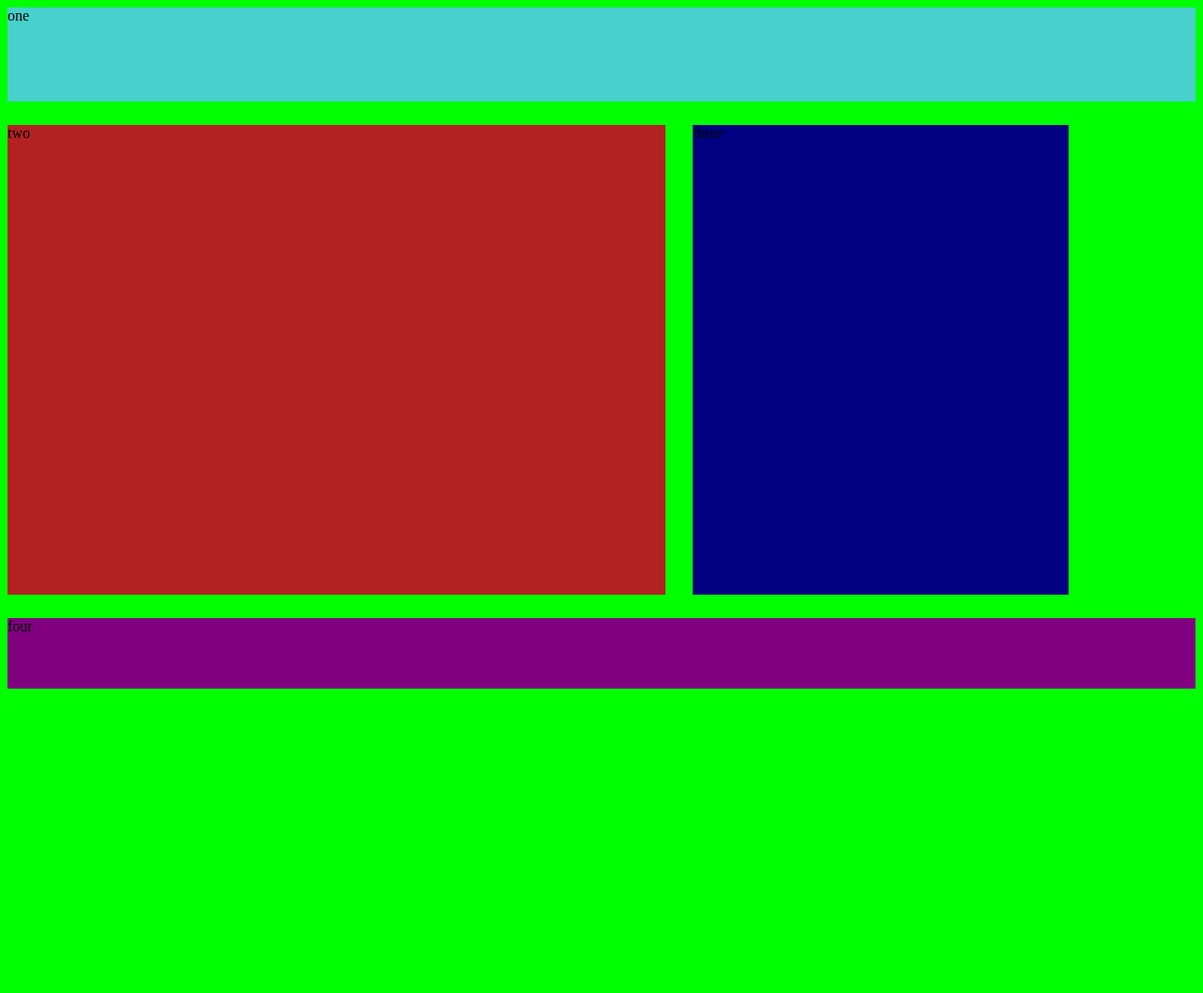
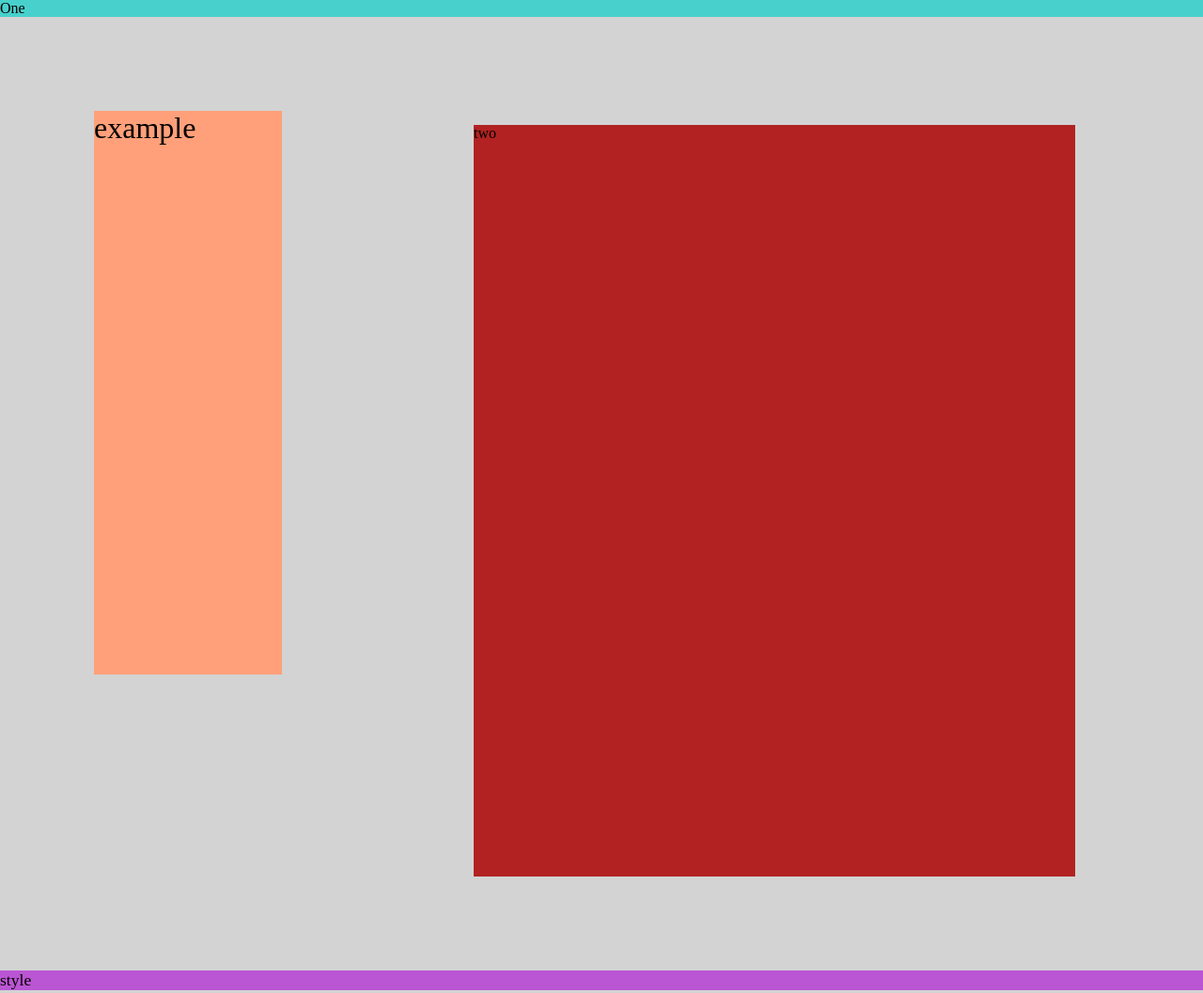
Before and after one commit to crizmartinez/layouts, a plain HTML site: page index.html in a window 1280 px wide. Shown: the top 1057 px of the page at 94% size. Before the commit the page ends 800 px from the top, so only its background shows below. Drawn offline with Linux system fonts and the light colour scheme.

Commit message:
Added measurement units

```diff
--- a/css/style.css
+++ b/css/style.css
@@ -1,31 +1,39 @@
-/*div {
-    width: 100px;
-    height: 300px;
+* {
+    margin: 0;
+    padding: 0;
+}
+div {
+    width: 200px;
+    height: 600px;
+    margin: 100px;
     display: inline-block;
-    margin: 100px 75px;
-}*/
+}
 body {
-    background-color: lime;
+    background-color: lightgrey;
+}
+#percent {
+    background: lightsalmon;
+    font-size: 2em;
 }
 #top {
     background-color: mediumturquoise;
-    height: 100px;
+    width: 100%;
+    height: 300%;
+    margin: 0;
+    display: block;
 }
 #two {
     background-color: firebrick;
-    width: 700px;
-    height: 500px;
-    margin: 0px;
-    display: inline-block;
+    width: 50vw;
+    height: 100vh
 }
 #three {
     background-color: navy;
-    width: 400px;
-    height: 500px;
-    margin: 25px;
-    display: inline-block;
 }
 #bottom {
     background-color: purple;
-    height: 75px;
 }
+#rem {
+ background-color: mediumorchid;
+ font-size: 1.1rem;
+}
--- a/index.html
+++ b/index.html
@@ -7,8 +7,10 @@
     <link rel="stylesheet" href="css/style.css">
 </head>
 <body>
-    <div id="top">one</div>
+    <div id="top">One</div>
+        <div id="percent">example</div>
     <div id="two">two</div>
+        <p id="rem">style</p>
     <div id="three">three</div>
     <div id="bottom">four</div>
 </body>
```
